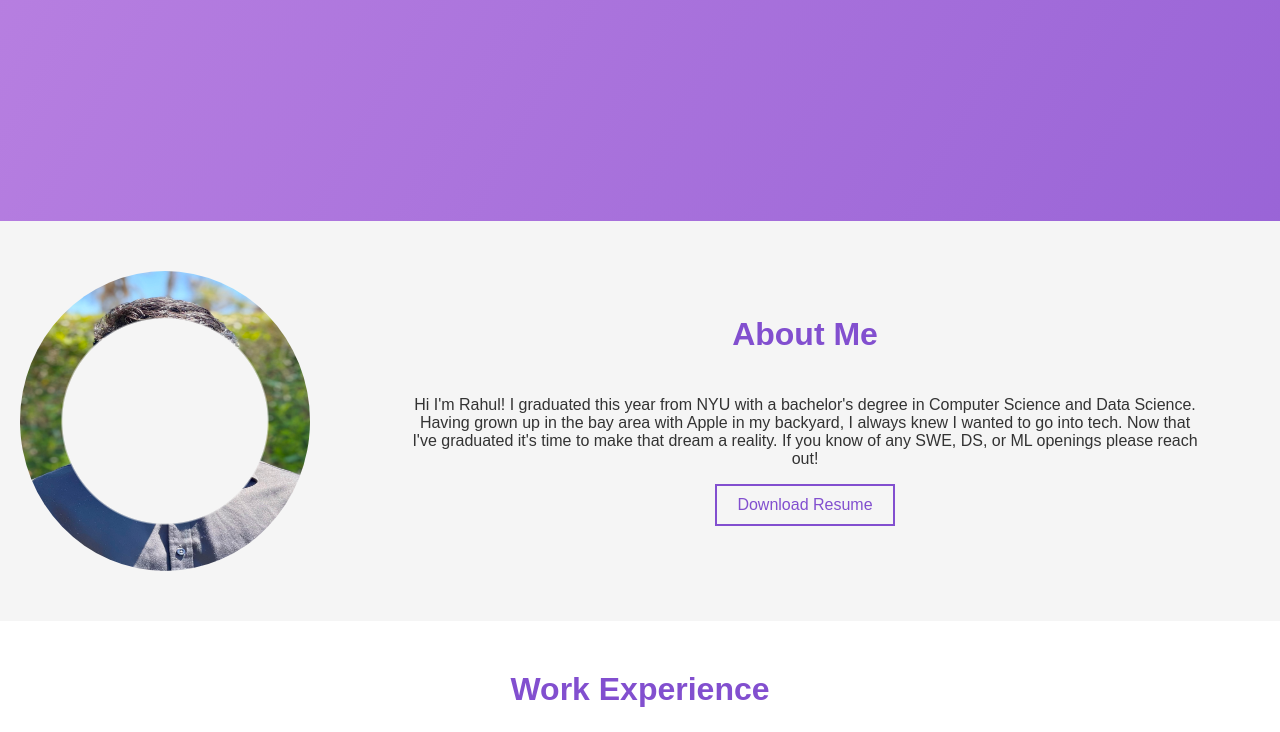
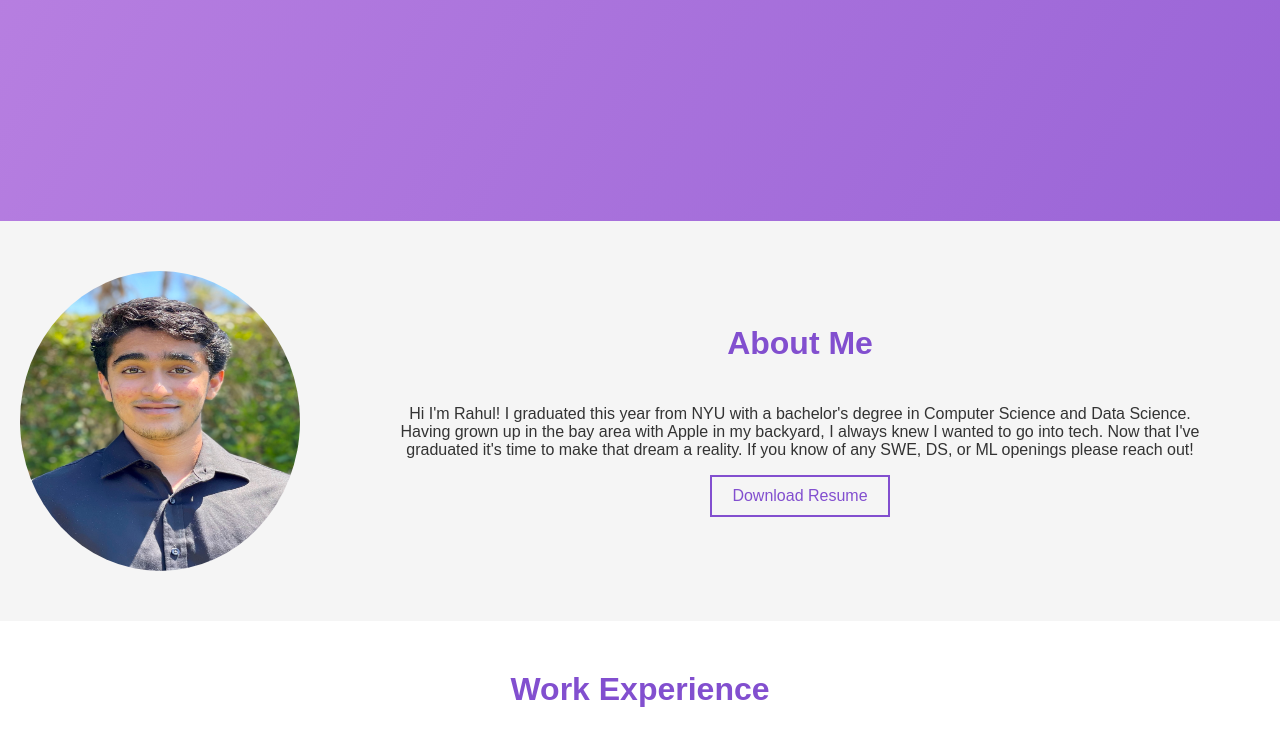
Before and after one commit to rahulsawhney1/personal-website, a plain HTML site: page index.html in a window 1280 px wide. Shown: the part 579-1311 px from the top of the page. Drawn offline with nearby package versions, Linux system fonts and the light colour scheme.

Commit message:
changed profile img

```diff
--- a/styles.css
+++ b/styles.css
@@ -166,7 +166,7 @@ h1, h2, h3 {
 
 /* Style for the circular profile image container */
 .profile-image {
-    width: 290px; /* Adjust width as needed */
+    width: 280px; /* Adjust width as needed */
     height: 300px; /* Adjust height as needed */
     border-radius: 50%; /* Create a circular shape */
     overflow: hidden; /* Hide anything outside the circular area */
@@ -178,7 +178,7 @@ h1, h2, h3 {
 .profile-image img {
     width: 100%; /* Make the image cover the container */
     height: 100%; /* Make the image cover the container */
-    mask: radial-gradient(circle at center, transparent 49%, white 50%);
+    mask: radial-gradient(ellipse at center);
     /* The above line sets a radial gradient mask with a solid color inside the circle */
 }
 
```
